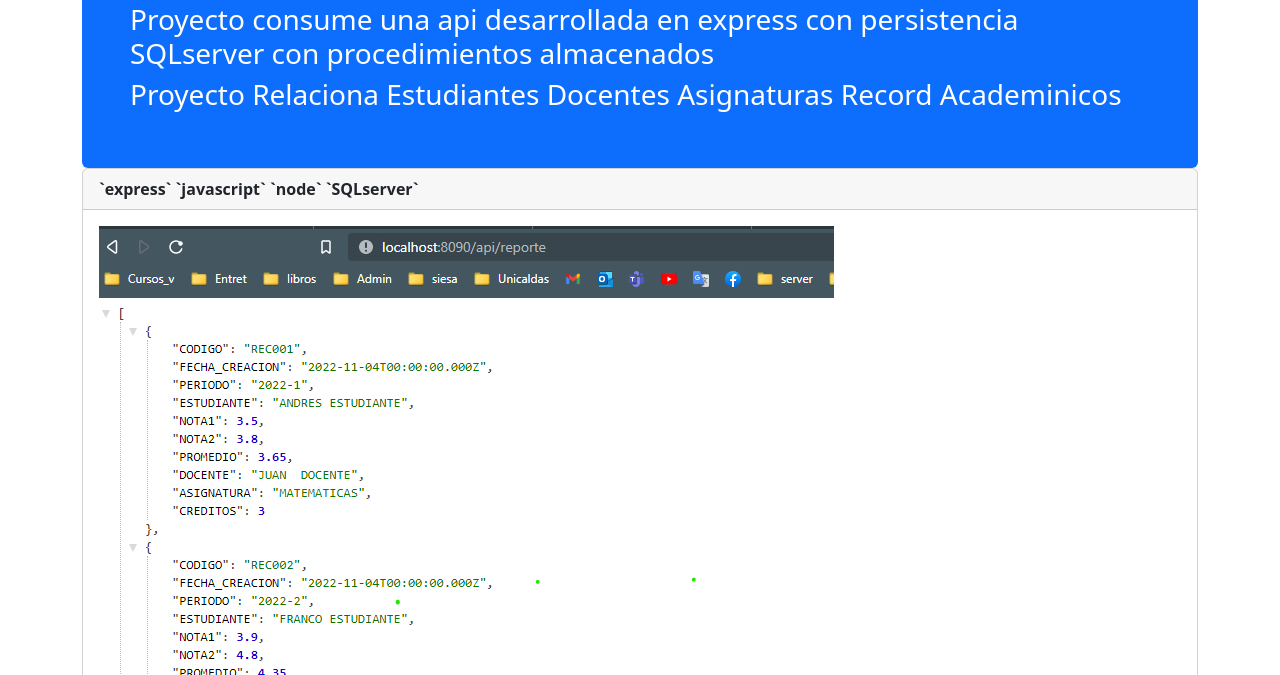
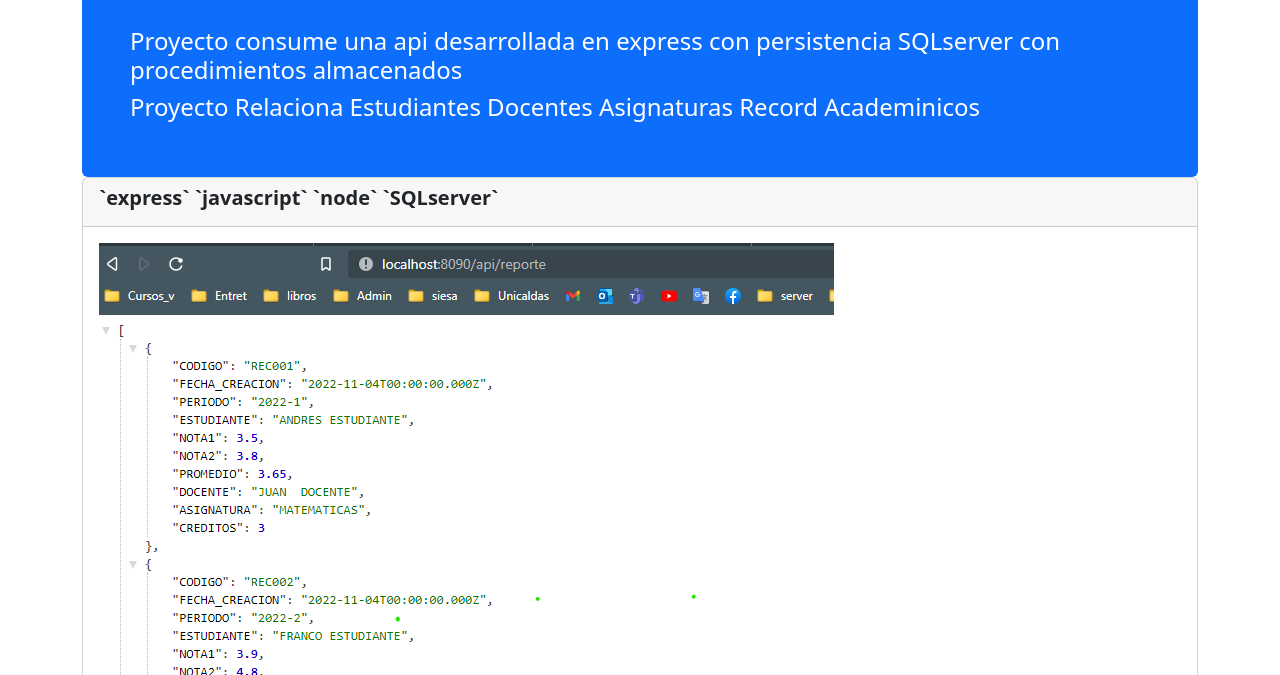
Before and after one commit to erre0uno/ProyectoApi, a website: page index.html in a window 1280 px wide. Shown: the part 125-800 px from the top of the page. Drawn offline with nearby package versions, Linux system fonts and the light colour scheme.

Commit message:
readme update

```diff
--- a/index.html
+++ b/index.html
@@ -14,12 +14,13 @@
     <div class="container">
         <div class="mt-4 p-5 bg-primary text-white rounded">
             <h1>Proyecto Api con express persistencia en SQLserver</h1>
-            <h3>Proyecto consume una api desarrollada en express con persistencia SQLserver con procedimientos almacenados </h3>
-            <h3>Proyecto Relaciona Estudiantes Docentes Asignaturas Record Academinicos </h3>
+            <br>
+            <h4>Proyecto consume una api desarrollada en express con persistencia SQLserver con procedimientos almacenados </h4>
+            <h4>Proyecto Relaciona Estudiantes Docentes Asignaturas Record Academinicos </h4>
         </div>
         <div class="card">
             <div class="card-header">
-                <strong>`express` `javascript` `node` `SQLserver`</strong>
+                <h5><strong>`express` `javascript` `node` `SQLserver`</strong>    </h5>
             </div>
             <div class="card-body">
                 <img src="./docu/init.png" alt="base">
```
